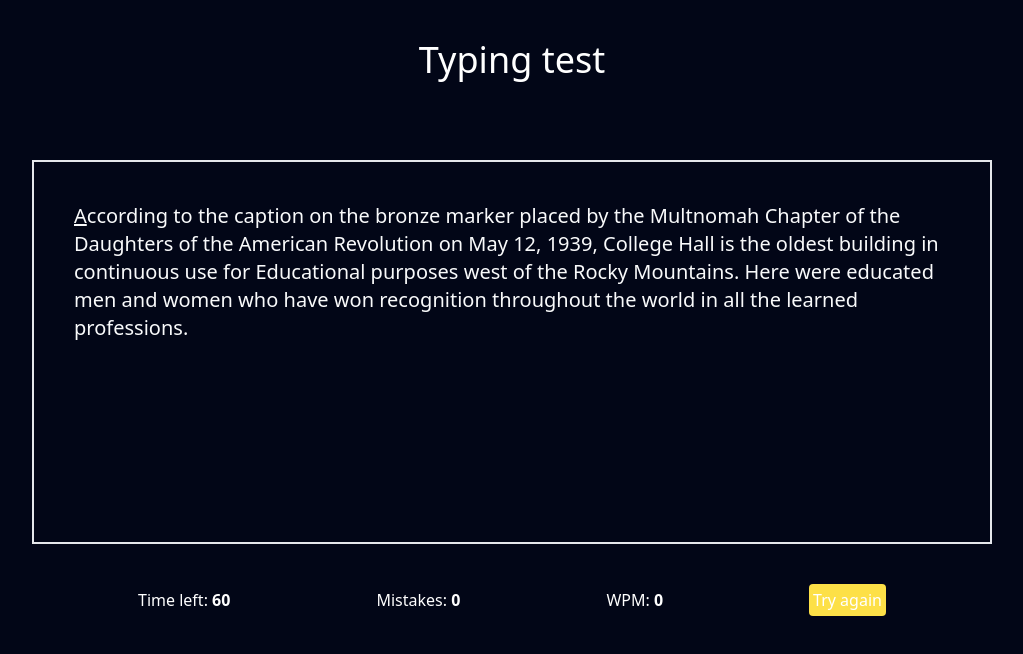
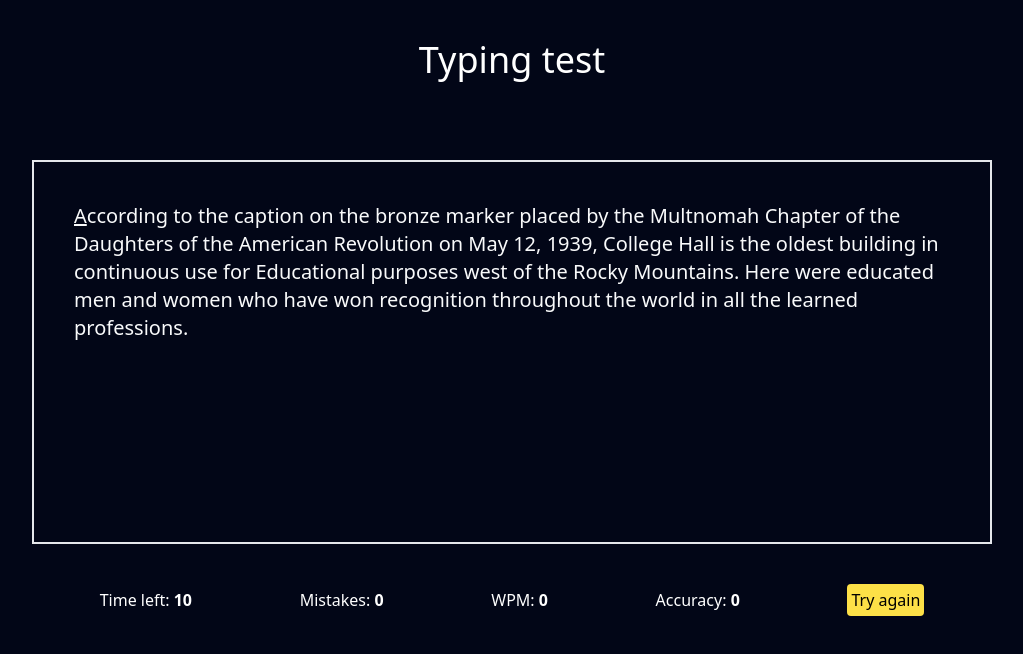
Before and after one commit to sogalabhi/typing-test, a React (Vite) app: page / in a window 1280 px wide. Shown: the top 654 px of the page, without its empty margins (128-1151 px from the left). Built offline with nearby package versions, Linux system fonts and the light colour scheme.

Commit message:
wpm, accuracy calculation and reset button

```diff
--- a/src/components/TypingTest.jsx
+++ b/src/components/TypingTest.jsx
@@ -2,10 +2,11 @@
 
 const TypingTest = () => {
     const paragraph = `According to the caption on the bronze marker placed by the Multnomah Chapter of the Daughters of the American Revolution on May 12, 1939, College Hall is the oldest building in continuous use for Educational purposes west of the Rocky Mountains. Here were educated men and women who have won recognition throughout the world in all the learned professions.`
-    const maxTime = 60
+    const maxTime = 10
     const [timeLeft, settimeLeft] = useState(maxTime)
     const [Mistakes, setMistakes] = useState(0)
     const [WPM, setWPM] = useState(0)
+    const [accuracy, setaccuracy] = useState(0)
     const [charIndex, setcharIndex] = useState(0)
     const [isTyping, setisTyping] = useState(false)
     const inputRef = useRef(null)
@@ -16,6 +17,31 @@
         inputRef.current.focus()
         setCorrectwrong(Array(charRefs.current.length).fill(''))
     }, [])
+    useEffect(() => {
+        let interval;
+        if (isTyping && timeLeft > 0) {
+            interval = setInterval(() => {
+                settimeLeft(timeLeft - 1);
+                let correctChars = charIndex - Mistakes;
+                let totalTime = maxTime - timeLeft;
+
+                let wpm = Math.round((correctChars / 5 / totalTime) * 60);
+                wpm = wpm < 0 || !wpm || wpm === Infinity ? 0 : wpm;
+                setWPM(wpm)
+
+                let acc = Math.round((correctChars / charIndex) * 100);
+                setaccuracy(acc)
+            }, 1000);
+        }
+        else if (timeLeft === 0) {
+            clearInterval(interval)
+            setisTyping(false)
+        }
+        return () => {
+            clearInterval(interval)
+        }
+    }, [isTyping, timeLeft])
+
     const onKeyDown = (e) => {
         const characters = charRefs.current
         let currentChar = charRefs.current[charIndex]
@@ -54,6 +80,14 @@
             }
         }
     }
+    const resetBtn = ()=>{
+        setisTyping(false)
+        settimeLeft(maxTime)
+        setcharIndex(0)
+        setMistakes(0)
+        setWPM(0)
+        setCorrectwrong(Array(charRefs.current.length).fill(''))
+    }
     return (
         <div>
 
@@ -70,7 +104,8 @@
                 <p>Time left: <strong>{timeLeft}</strong></p>
                 <p>Mistakes: <strong>{Mistakes}</strong></p>
                 <p>WPM: <strong>{WPM}</strong></p>
-                <button className='bg-yellow-300 p-1 rounded '>Try again</button>
+                <p>Accuracy: <strong>{accuracy}</strong></p>
+                <button className='bg-yellow-300 p-1 rounded text-black' onClick={resetBtn}>Try again</button>
             </div>
         </div>
     )
```
